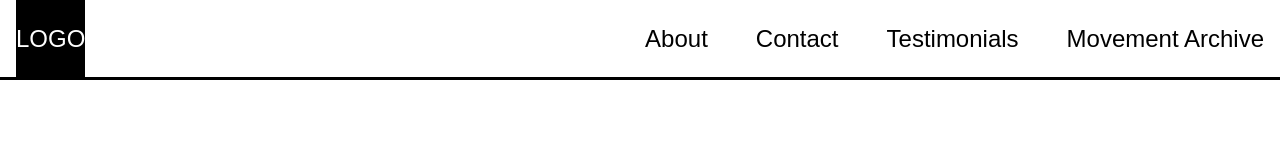
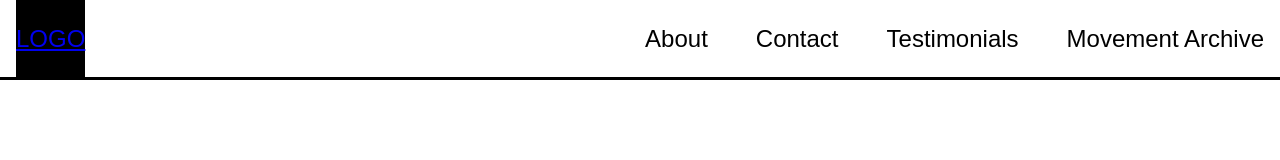
Before and after one commit to Mattwwilson34/move-by-design, a React (Create React App) app: page / in a window 1280 px wide. Shown: the top 160 px of the page. Built offline with nearby package versions, Linux system fonts and the light colour scheme.

Commit message:
Added conditional nav text rendering

```diff
--- a/src/Components/Nav/Nav.jsx
+++ b/src/Components/Nav/Nav.jsx
@@ -24,7 +24,11 @@ const Nav = () => {
 
   return (
     <div className='Nav'>
-      <div className='Nav__Logo'>LOGO</div>
+      <div className='Nav__Logo'>
+        <NavLink to='/'>
+          {({ isActive }) => (isActive ? 'LOGO' : 'HOME')}
+        </NavLink>
+      </div>
       <div className='Nav__NavLinkContainer'>
         {links.map((link) => {
           return (
```
